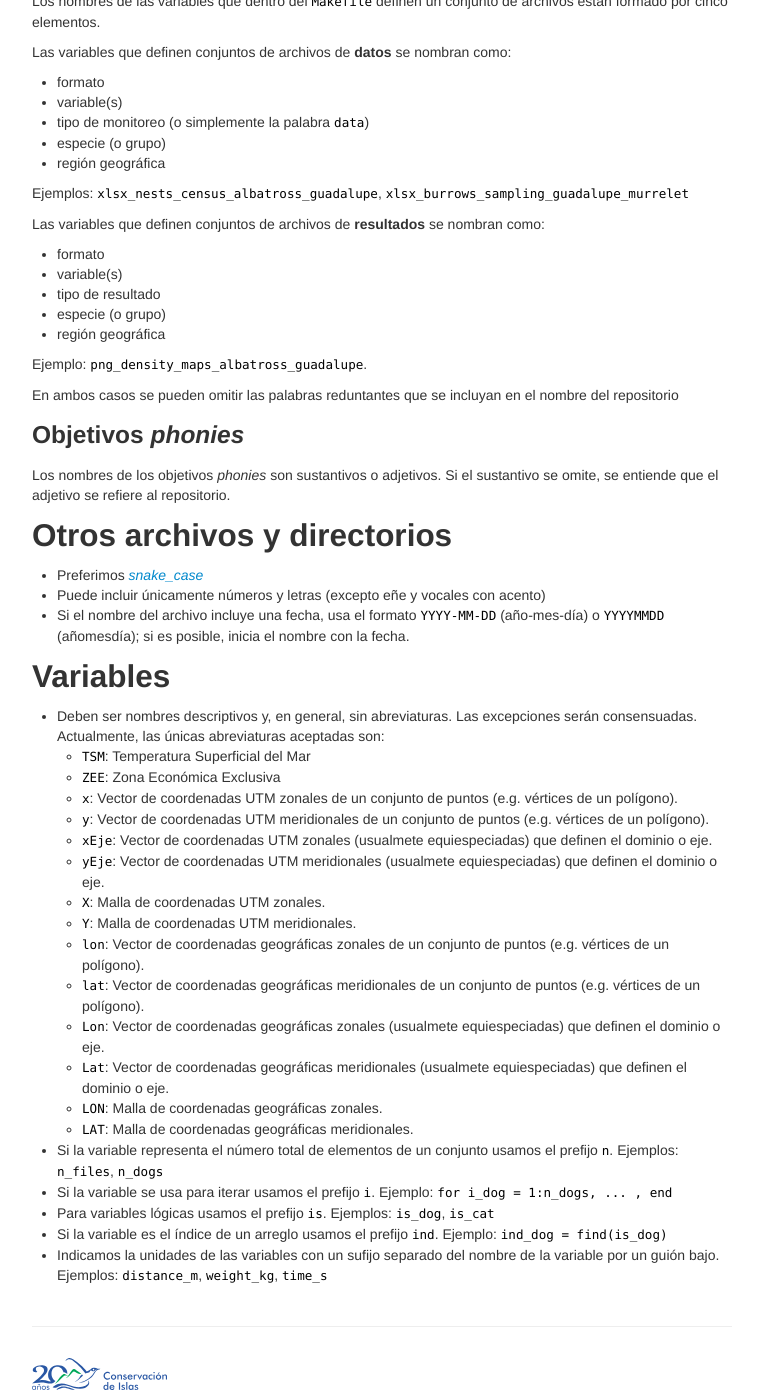
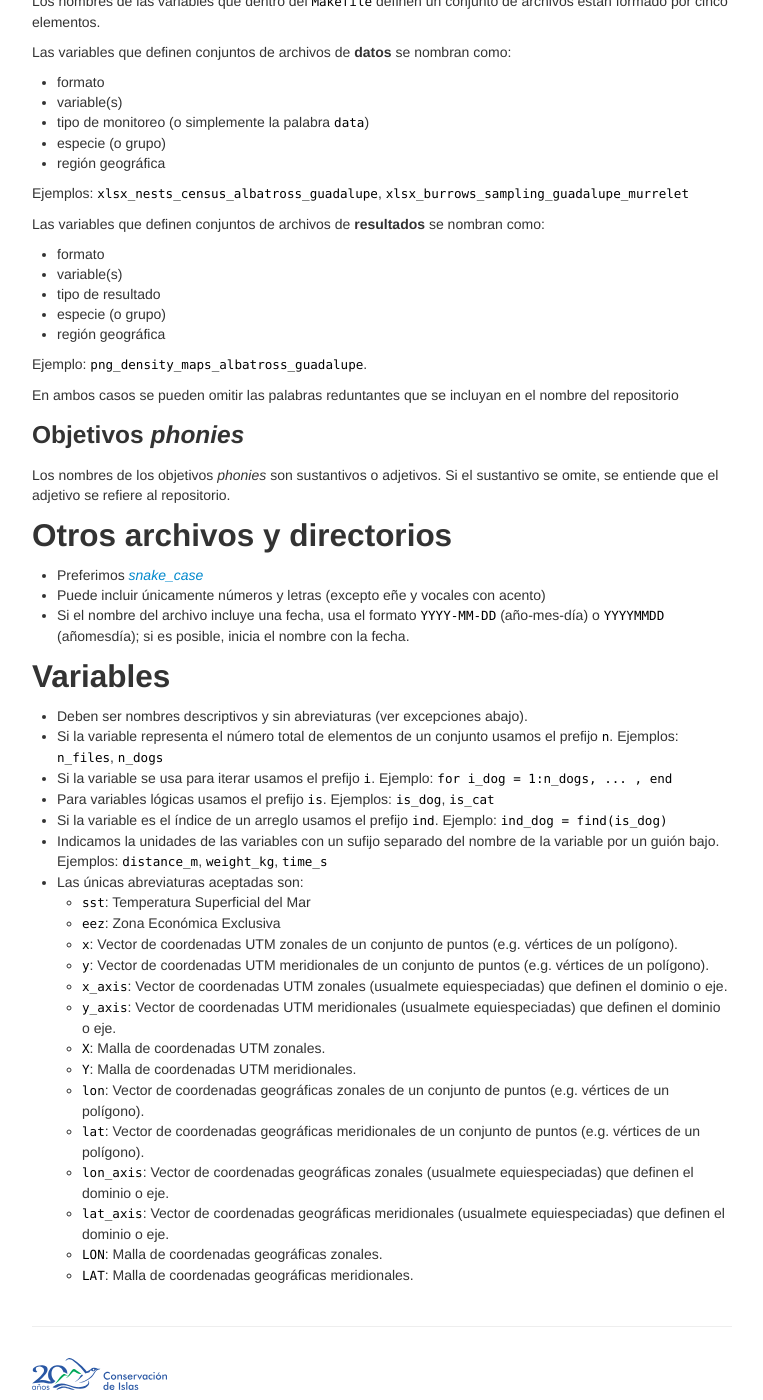
Before and after one commit to LizethMReyes/islasgeci.github.io, a Jekyll site: the page built from _guia_de_estilo/nomenclatura.md, in a window 1280 px wide and 1400 px high, scrolled down 1042 px. Shown: the whole window, without its empty margins (258-1021 px from the left). Built offline with Jekyll 4.4.1, drawn with Linux system fonts in a browser that asks for light colours; some of the changed lines change nothing that is shown.

Commit message:
💫 Usa snake_case y cambia abreviaturas a inglés

```diff
--- a/_guia_de_estilo/nomenclatura.md
+++ b/_guia_de_estilo/nomenclatura.md
@@ -91,28 +91,7 @@ entiende que el adjetivo se refiere al repositorio.
 
 ## Variables
 
-- Deben ser nombres descriptivos y, en general, sin abreviaturas. Las excepciones serán
-  consensuadas. Actualmente, las únicas abreviaturas aceptadas son:
-    - `TSM`: Temperatura Superficial del Mar
-    - `ZEE`: Zona Económica Exclusiva
-    - `x`: Vector de coordenadas UTM zonales de un conjunto de puntos (e.g. vértices de un polígono).
-    - `y`: Vector de coordenadas UTM meridionales de un conjunto de puntos (e.g. vértices de un polígono).
-    - `xEje`: Vector de coordenadas UTM zonales (usualmete equiespeciadas) que definen el dominio o
-      eje.
-    - `yEje`: Vector de coordenadas UTM meridionales (usualmete equiespeciadas) que definen el
-      dominio o eje.
-    - `X`: Malla de coordenadas UTM zonales.
-    - `Y`: Malla de coordenadas UTM meridionales.
-    - `lon`: Vector de coordenadas geográficas zonales de un conjunto de puntos (e.g. vértices de un
-      polígono).
-    - `lat`: Vector de coordenadas geográficas meridionales de un conjunto de puntos (e.g. vértices de un
-      polígono).
-    - `Lon`: Vector de coordenadas geográficas zonales (usualmete equiespeciadas) que definen el
-      dominio o eje.
-    - `Lat`: Vector de coordenadas geográficas meridionales (usualmete equiespeciadas) que definen
-      el dominio o eje.
-    - `LON`: Malla de coordenadas geográficas zonales.
-    - `LAT`: Malla de coordenadas geográficas meridionales.
+- Deben ser nombres descriptivos y sin abreviaturas (ver excepciones abajo).
 - Si la variable representa el número total de elementos de un conjunto usamos el prefijo `n`.
   Ejemplos: `n_files`, `n_dogs`
 - Si la variable se usa para iterar usamos el prefijo `i`. Ejemplo: `for i_dog = 1:n_dogs, ... ,
@@ -122,3 +101,26 @@ entiende que el adjetivo se refiere al repositorio.
   find(is_dog)`
 - Indicamos la unidades de las variables con un sufijo separado del nombre de la variable por un
   guión bajo. Ejemplos: `distance_m`, `weight_kg`, `time_s`
+- Las únicas abreviaturas aceptadas son:
+    - `sst`: Temperatura Superficial del Mar
+    - `eez`: Zona Económica Exclusiva
+    - `x`: Vector de coordenadas UTM zonales de un conjunto de puntos (e.g. vértices de un
+      polígono).
+    - `y`: Vector de coordenadas UTM meridionales de un conjunto de puntos (e.g. vértices de un
+      polígono).
+    - `x_axis`: Vector de coordenadas UTM zonales (usualmete equiespeciadas) que definen el dominio
+      o eje.
+    - `y_axis`: Vector de coordenadas UTM meridionales (usualmete equiespeciadas) que definen el
+      dominio o eje.
+    - `X`: Malla de coordenadas UTM zonales.
+    - `Y`: Malla de coordenadas UTM meridionales.
+    - `lon`: Vector de coordenadas geográficas zonales de un conjunto de puntos (e.g. vértices de un
+      polígono).
+    - `lat`: Vector de coordenadas geográficas meridionales de un conjunto de puntos (e.g. vértices
+      de un polígono).
+    - `lon_axis`: Vector de coordenadas geográficas zonales (usualmete equiespeciadas) que definen
+      el dominio o eje.
+    - `lat_axis`: Vector de coordenadas geográficas meridionales (usualmete equiespeciadas) que
+      definen el dominio o eje.
+    - `LON`: Malla de coordenadas geográficas zonales.
+    - `LAT`: Malla de coordenadas geográficas meridionales.
```
